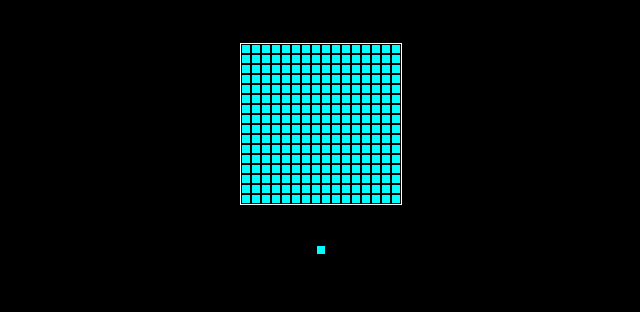
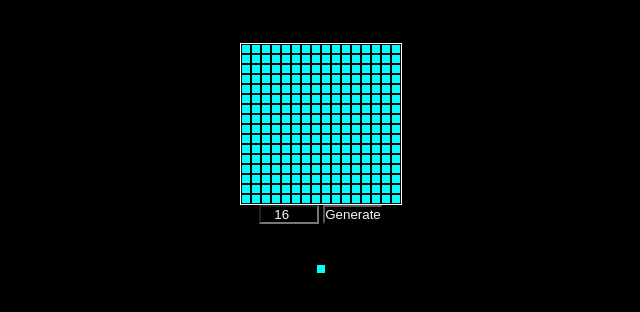
Before and after one commit to ktorres63/etch-a-Sketch, a plain HTML site: page index.html in a window 1280 px wide. Shown: the part 58-370 px from the top of the page, without its empty margins (319-959 px from the left). Drawn offline with Linux system fonts and the light colour scheme.

Commit message:
Add input and button to generate grid

```diff
--- a/index.html
+++ b/index.html
@@ -1,5 +1,6 @@
 <!DOCTYPE html>
 <html lang="en">
+
 <head>
   <meta charset="UTF-8">
   <meta name="viewport" content="width=device-width, initial-scale=1.0">
@@ -7,13 +8,18 @@
   <link rel="stylesheet" href="styles.css">
   <script defer src="script.js"></script>
 </head>
+
 <body>
   <h1>Etch-a-Sketch</h1>
   <div class="container">
 
   </div>
+  <input type="number" id="gridSize" min="1" max="100" value="16">
+  <button id="saveSize">Generate</button>
+
   <div class="pixel2">
 
   </div>
 </body>
+
 </html>
```
